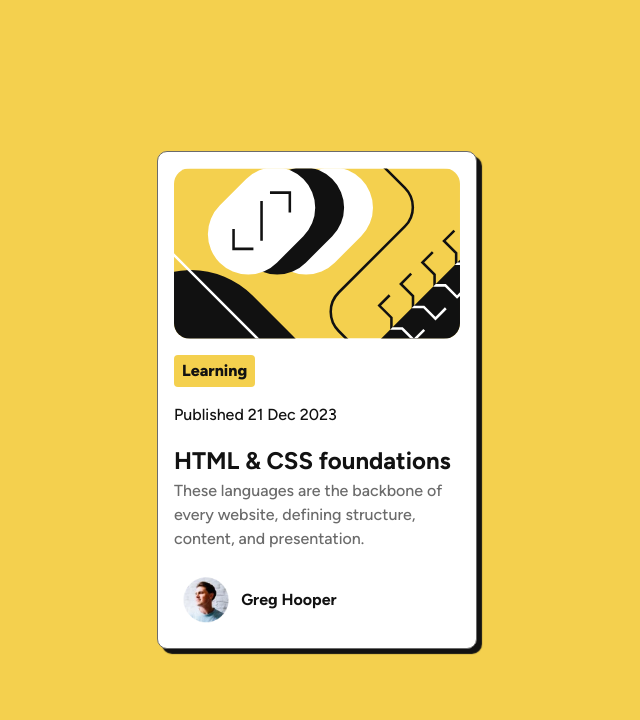
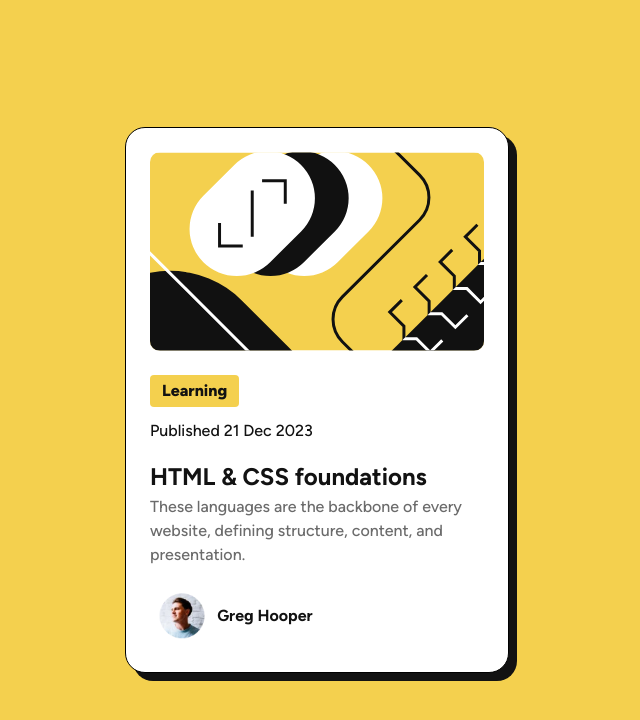
Before and after one commit to cravsky/blog-preview-card, a plain HTML site: page index.html in a window 1280 px wide. Shown: the whole page, without its empty margins (323-963 px from the left). Drawn offline with Linux system fonts and the light colour scheme.

Commit message:
Implemented styles from Figma designs

```diff
--- a/index.html
+++ b/index.html
@@ -17,7 +17,7 @@
     <div class="card">
       <img class="illustration-article" src="./assets/images/illustration-article.svg" alt="Illustration article">
       <div class="card-content">
-        <div class="tag">Learning</div>
+        <div class="category">Learning</div>
         <div class="published">Published 21 Dec 2023</div>
         <h1>HTML & CSS foundations</h1>
         <p>These languages are the backbone of every website, defining structure, content, and presentation.</p>
--- a/style.css
+++ b/style.css
@@ -27,32 +27,38 @@ main {
     background-color: var(--white);
     font-family: Figtree;
     color: var(--gray-950);
-    box-shadow: 5px 5px 1px var(--gray-950);
-    /* check sizes */
-    padding: 1rem;
-    width: 20rem;
-    border-radius: 10px;
-    border: 1px solid var(--gray-500);
+    box-shadow: 8px 8px 0px var(--gray-950);
+    padding: 1.5rem;
+    width: 384px;
+    border-radius: 20px;
+    border: 1px solid black;
+}
+
+.card:hover {
+    h1 {
+        color: var(--yellow);
+    }
 }
 
 img.illustration-article {
-    /* check sizes */
-    border-radius: 1rem;
+    border-radius: 10px;
 }
 
-.tag {
+.card-content {
+    margin-top: 1.5rem;
+}
+
+.category {
     background-color: var(--yellow);
     display: inline-block;
-    /* check sizez */
     border-radius: 0.25rem;
-    padding: 0.25rem 0.5rem;
-    margin-top: 1rem;
+    padding: 0.25rem 0.75rem;
     font-weight: 900;
 }
 
 .published {
     /* rules go here */
-    margin-top: 1rem;
+    margin-top: 0.75rem;
 }
 
 h1 {
@@ -80,7 +86,7 @@ p {
     transform: scale(0.7);
 }
 
-.author h2{
+.author h2 {
     /* check sizes */
     font-size: 1rem;
 }
```
